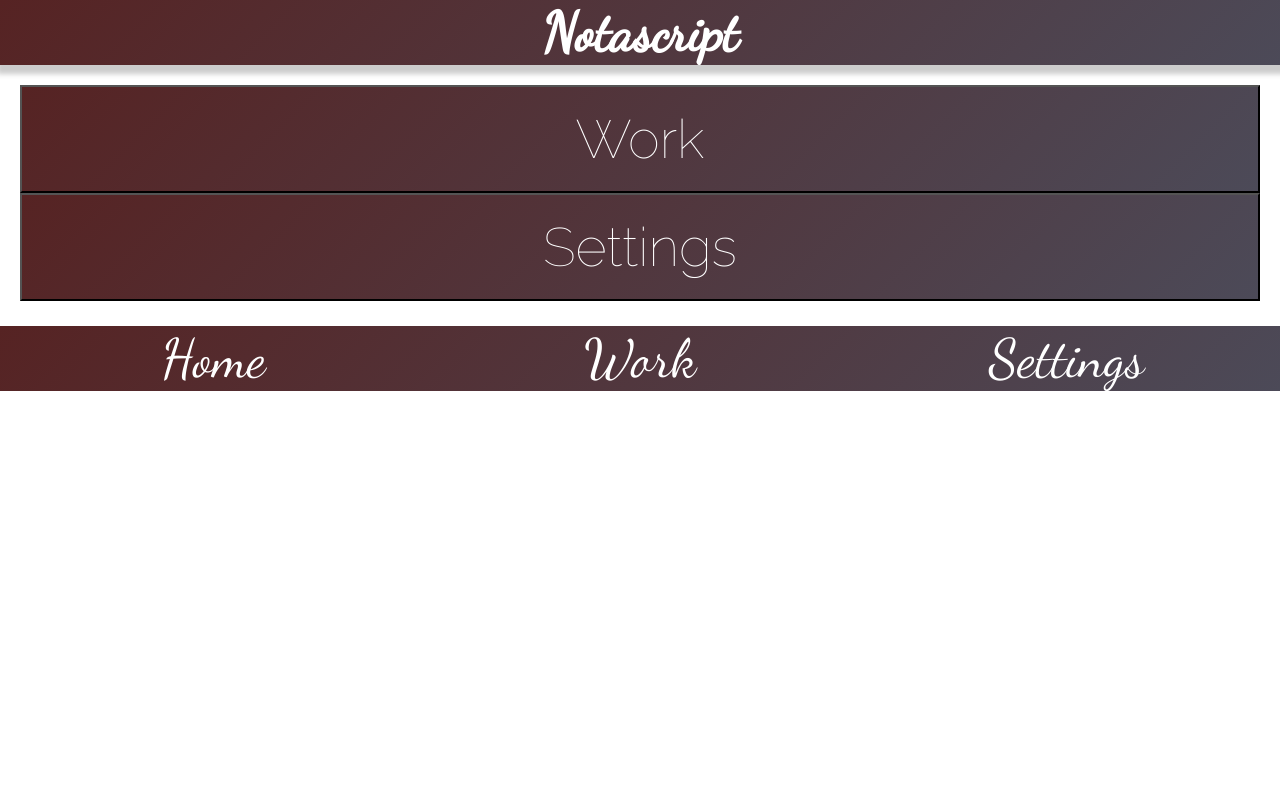
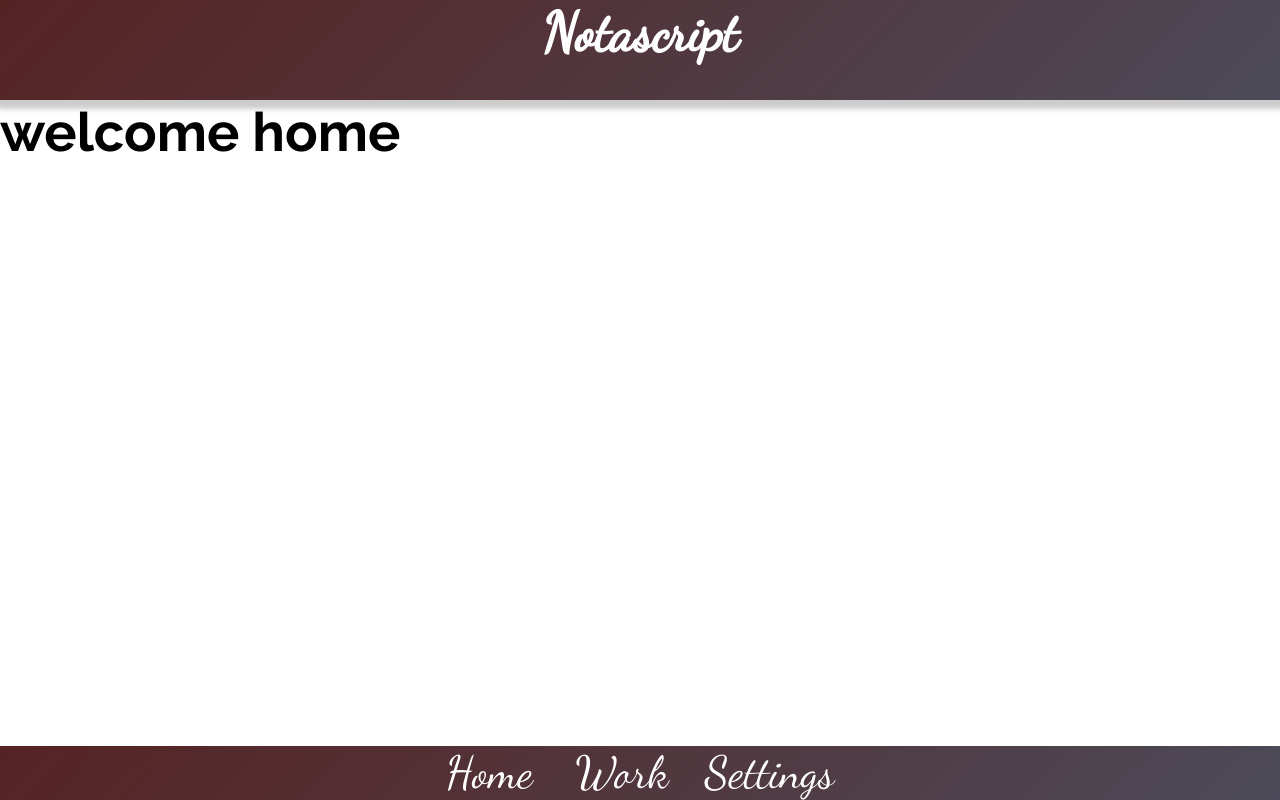
Before and after one commit to PLN-SHAH/notascript, a React (Create React App) app in the folder notascript/: page /home in a window 1280 px wide. Built offline with nearby package versions, Linux system fonts and the light colour scheme.

Commit message:
clean up layout

```diff
--- a/notascript/src/App.js
+++ b/notascript/src/App.js
@@ -9,33 +9,34 @@ import { Route, Switch } from 'react-router-dom';
 import DocumentDetailView from './DocumentDetailView.js';
 import styled from 'styled-components';
 
-const StyledContentContainer = styled.section`
-	flex: 1;
+const StyledContent = styled.section`
+	overflow-y: scroll;
 `;
-
 export default class App extends Component {
 	state = {
 		symbols: [],
 		actualSymbol: '',
 		documents: [
 			{
-				title: 'filename1',
+				title: 'Lorem',
 				description:
 					'Zwei flinke Boxer jagen die quirlige Eva und ihren Mops durch Sylt. Franz jagt im komplett verwahrlosten Taxi quer durch Bayern. Zwölf Boxkämpfer jagen Viktor quer über den großen Sylter Deich. Vogel',
 
-				domains: ['domainx', 'domainy', 'domainz'],
+				domains: ['Gericht', 'Straftrecht', 'Verteidigung'],
 				symbols: ['ȁ', 'Ȃ', 'ȃ', 'Ȅ', 'ȅ', 'Ȇ', 'ȇ', 'Ȉ', 'ȉ', 'Ȑ']
 			},
 			{
-				title: 'filename2',
-				description: 'some description for filename2',
-				domains: ['domain1', 'domain2', 'domain3'],
+				title: 'Ipsum',
+				description:
+					'Lorem ipsum dolor sit amet, consectetuer adipiscing elit. Aenean commodo ligula eget dolor. Aenean massa. Cum sociis natoque penatibus et magnis dis parturient montes, nascetur ridiculus mus. Donec qu',
+				domains: ['Schule', 'Allgemein', 'Freizeit'],
 				symbols: ['ȁ', 'Ȃ', 'ȃ', 'Ȅ', 'ȅ', 'Ȇ', 'ȇ', 'Ȉ', 'ȉ', 'Ȑ']
 			},
 			{
-				title: 'filename3',
-				description: 'some description for filename3',
-				domains: ['domain_a', 'domain_b', 'domain_c'],
+				title: 'Dolor',
+				description:
+					'Lorem ipsum dolor sit amet, consectetuer adipiscing elit. Aenean commodo ligula eget dolor. Aenean massa. Cum sociis natoque penatibus et magnis dis parturient montes, nascetur ridiculus mus. Donec qu',
+				domains: ['Zeitung'],
 				symbols: ['ȁ', 'Ȃ', 'ȃ', 'Ȅ', 'ȅ', 'Ȇ', 'ȇ', 'Ȉ', 'ȉ', 'Ȑ']
 			}
 		]
@@ -60,7 +61,7 @@ export default class App extends Component {
 		return (
 			<main>
 				<Header />
-				<StyledContentContainer>
+				<StyledContent>
 					<Switch>
 						<Route
 							path='/work'
@@ -112,7 +113,7 @@ export default class App extends Component {
 							component={() => <h1>Not Found</h1>}
 						/>
 					</Switch>
-				</StyledContentContainer>
+				</StyledContent>
 				<Footer />
 			</main>
 		);
--- a/notascript/src/Document.js
+++ b/notascript/src/Document.js
@@ -1,6 +1,5 @@
 import React from 'react';
 import styled from 'styled-components';
-import ReactSVG from 'react-svg';
 import Domain from './Domain';
 import PropTypes from 'prop-types';
 import { Link } from 'react-router-dom';
@@ -8,9 +7,9 @@ import { Link } from 'react-router-dom';
 const StyledDocument = styled.section`
 	padding: 20px;
 	display: grid;
-	border-bottom: 10px;
-	border-bottom-color: #562323;
-	border-bottom-style: solid;
+	border-top: 1px;
+	border-color: #562323;
+	border-top-style: solid;
 `;
 
 const StyledTitle = styled.h4`
@@ -43,11 +42,6 @@ export default function Document({ document }) {
 						<Domain domainList={document.domains} />
 					</StyledDomainList>
 				</section>
-				<section>
-					<button>
-						<ReactSVG src='icon-view.svg' alt='see details button' />
-					</button>
-				</section>
 			</Link>
 		</StyledDocument>
 	);
--- a/notascript/src/DocumentDetailView.js
+++ b/notascript/src/DocumentDetailView.js
@@ -17,7 +17,7 @@ const StyledTitle = styled.h4`
 
 const StyledDetailsView = styled.section`
 	display: grid;
-	grid-template-rows: 50px 100px auto auto-fill;
+	height: 100%;
 `;
 
 const StyledDescription = styled.p`
@@ -31,7 +31,7 @@ const StyledDomainList = styled.ul`
 	display: flex;
 
 	> li {
-		margin: 5px 10px;
+		margin-right: 10px;
 		background-color: #562323;
 		color: white;
 		padding: 10px;
--- a/notascript/src/Footer.js
+++ b/notascript/src/Footer.js
@@ -4,12 +4,10 @@ import Navigation from './Navigation.js';
 
 const StyledFooter = styled.footer`
 	display: grid;
-	align-items: center;
-	background-color: lightgreen;
+	justify-content: center;
 	color: white;
 	font-family: 'Dancing Script', cursive;
-	text-align: center;
-	border-top: 5px solid white;
+	border-top: 1px solid white;
 	background: linear-gradient(135deg, #562323, #4c4a58);
 `;
 
--- a/notascript/src/GlobalStyles.js
+++ b/notascript/src/GlobalStyles.js
@@ -14,12 +14,9 @@ export default createGlobalStyle`
   }
 
   main {
-   /* display: grid;
-   grid-template-rows: 150px auto 100px;
-    display: flex;
-    flex-direction: column;
-    min-height: 100vh;
-    /* display: grid; */
+    display: grid;
+    grid-template-rows: 100px 1fr auto;
+    height: 100vh;
   }
 
   input,
@@ -45,10 +42,6 @@ export default createGlobalStyle`
 
     a {
       text-decoration: none;
+      color: #562323;
     }
-
-  #root {
-    /*height: 100vh;
-    display: grid;*/
-  }
 `;
--- a/notascript/src/Header.js
+++ b/notascript/src/Header.js
@@ -2,7 +2,6 @@ import React from 'react';
 import styled from 'styled-components';
 
 const StyledHeader = styled.header`
-	align-items: center;
 	background: linear-gradient(135deg, #562323, #4c4a58);
 	color: white;
 	display: grid;
--- a/notascript/src/Home.js
+++ b/notascript/src/Home.js
@@ -1,34 +1,7 @@
 import React, { Component } from 'react';
-import styled from 'styled-components';
-import NavLink from './NavLink.js';
-
-const StyledNavigation = styled.nav`
-	font-size: 3em;
-	display: grid;
-	align-items: center;
-	height: 100%;
-	padding: 20px;
-`;
-
-const StyledNavLinkContainer = styled.button`
-	background: linear-gradient(135deg, #562323, #4c4a58);
-	padding: 20px;
-	width: 100%;
-	text-align: center;
-	font-family: 'Raleway', sans-serif;
-`;
 
 export default class Home extends Component {
 	render() {
-		return (
-			<StyledNavigation>
-				<StyledNavLinkContainer>
-					<NavLink to='/work'>Work</NavLink>
-				</StyledNavLinkContainer>
-				<StyledNavLinkContainer>
-					<NavLink to='/settings'>Settings</NavLink>
-				</StyledNavLinkContainer>
-			</StyledNavigation>
-		);
+		return <h1>welcome home</h1>;
 	}
 }
--- a/notascript/src/Navigation.js
+++ b/notascript/src/Navigation.js
@@ -4,7 +4,7 @@ import NavLink from './NavLink.js';
 
 const StyledNavigation = styled.nav`
 	> ul {
-		font-size: 3em;
+		font-size: 2.5em;
 		display: grid;
 		grid-template-columns: repeat(3, 1fr);
 	}
--- a/notascript/src/Settings.js
+++ b/notascript/src/Settings.js
@@ -1,18 +1,22 @@
 import NavLink from './NavLink.js';
-import React, { Component } from 'react';
+import React from 'react';
 import DocumentList from './DocumentList';
 import ReactSVG from 'react-svg';
 import styled from 'styled-components';
 
-const StyledHeadlineNewFile = styled.section`
+const StyledHeadlineNewFileContainer = styled.section`
 	color: #562323;
-	font-weight: bold;
+	font-weight: light;
 	font-size: 2rem;
 	height: 50px;
 	display: grid;
 	grid-auto-flow: column;
 	justify-content: center;
 	align-items: center;
+`;
+
+const StyledHeadlineNewFile = styled.section`
+	border-bottom: 1px solid #562323;
 `;
 
 const StyledIcon = styled.button`
@@ -24,14 +28,14 @@ const StyledIcon = styled.button`
 export default function Settings(props) {
 	return (
 		<>
-			<StyledHeadlineNewFile>
-				Add new file
+			<StyledHeadlineNewFileContainer>
+				<StyledHeadlineNewFile>Add new file</StyledHeadlineNewFile>
 				<StyledIcon>
 					<NavLink to='/create'>
 						<ReactSVG src='icon-add.svg' alt='create new file button' />
 					</NavLink>
 				</StyledIcon>
-			</StyledHeadlineNewFile>
+			</StyledHeadlineNewFileContainer>
 			<DocumentList documentList={props.documentList} />
 		</>
 	);
--- a/notascript/src/Work.js
+++ b/notascript/src/Work.js
@@ -9,7 +9,8 @@ const StyledSymbols = styled.section`
 
 const StyledContent = styled.section`
 	display: grid;
-	grid-template-rows: 2fr 1fr;
+	grid-template-rows: 60% 40%;
+	height: 100%;
 `;
 
 export default function Work({ symbols, handleButtonClick }) {
```
